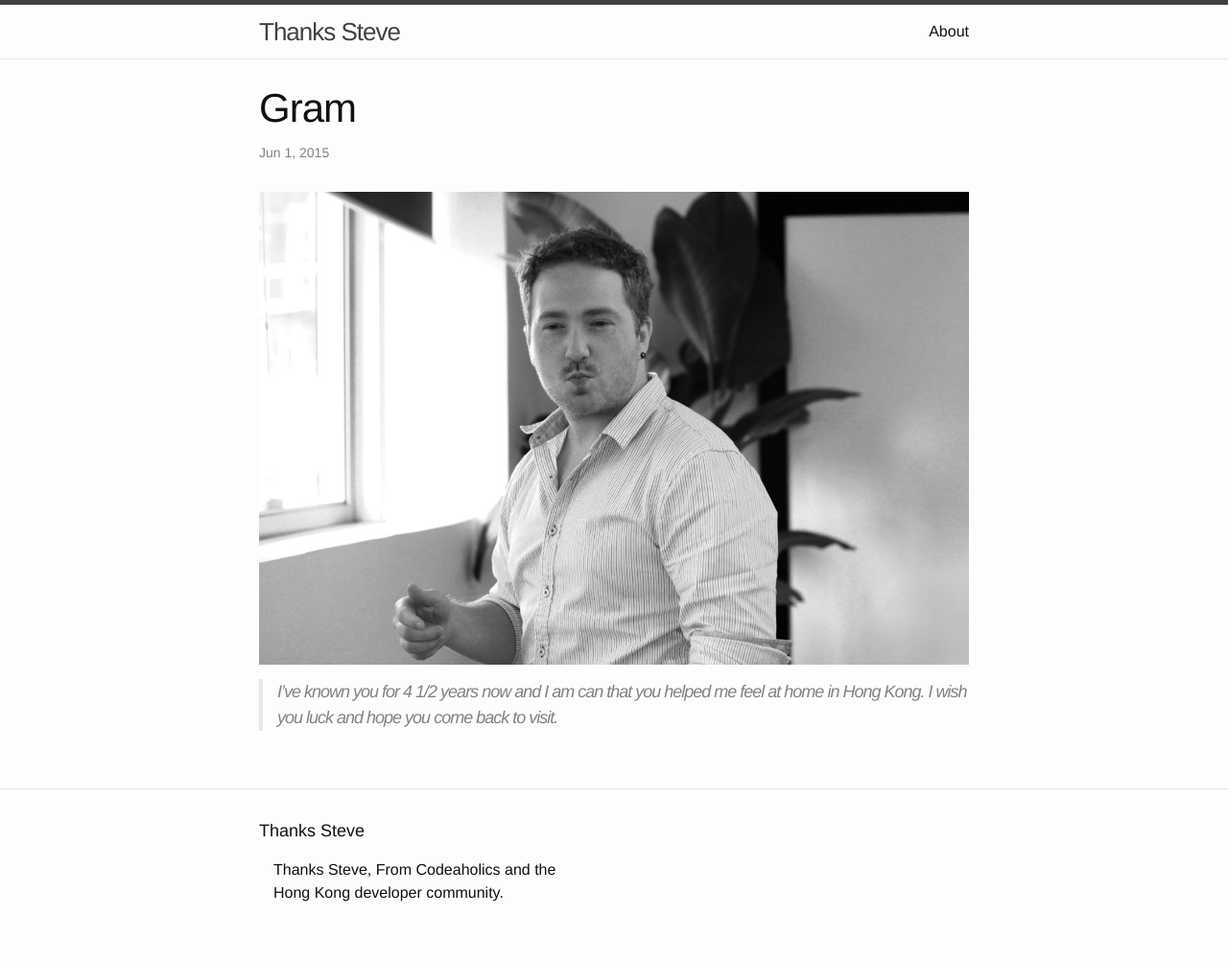
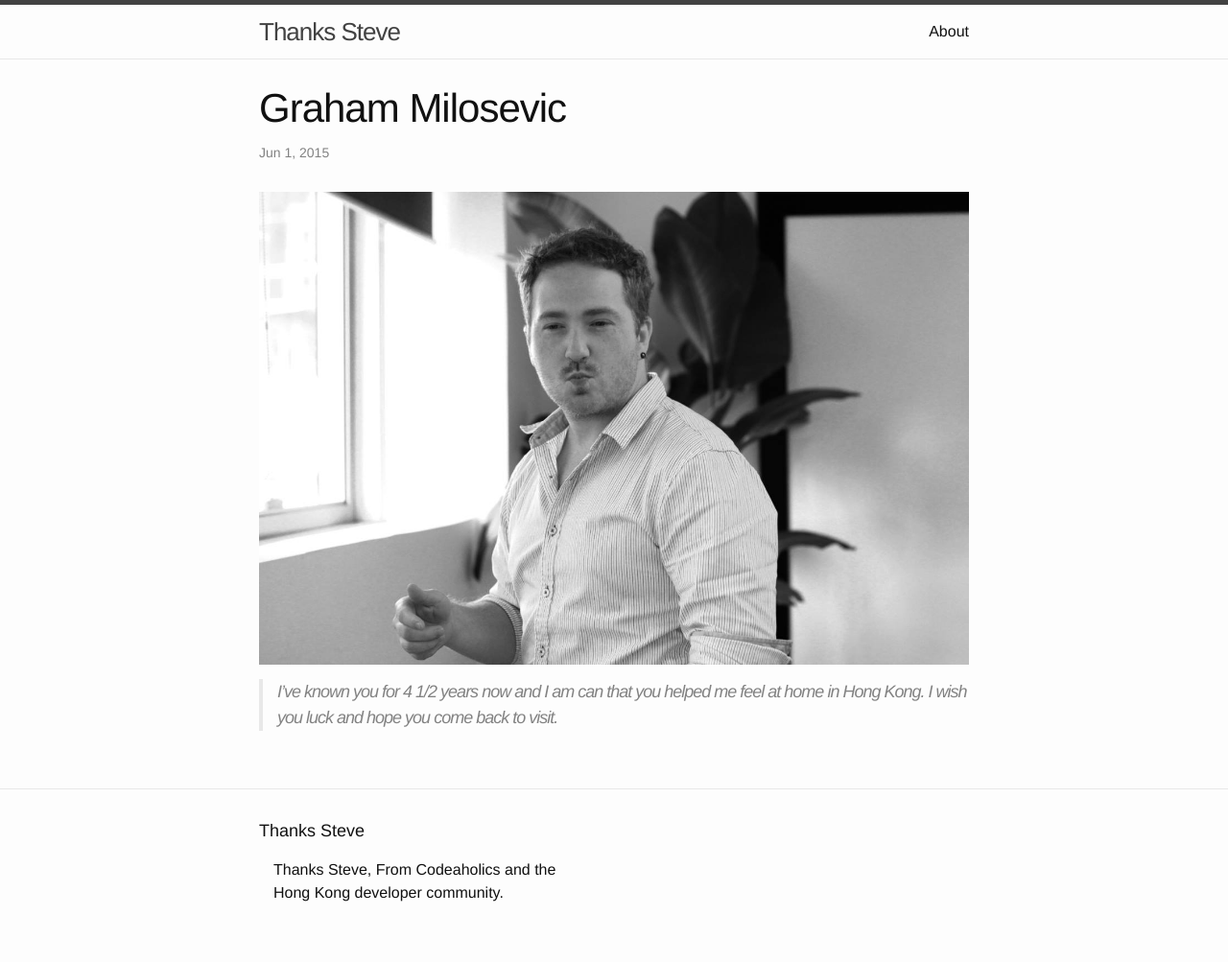
Before and after one commit to codeaholicshk/thanks-steve, a Jekyll site: the page built from _posts/2015-06-01-graham-milosevic.markdown, in a window 1280 px wide. Shown: the whole page at 96% size. Built offline with Jekyll 4.4.1, drawn with Linux system fonts in a browser that asks for light colours.

Commit message:
graham milosevic for consistency

```diff
--- a/_config.yml
+++ b/_config.yml
@@ -9,3 +9,5 @@
 
 # Build settings
 markdown: kramdown
+
+permalink: none
--- a/_posts/2015-06-01-gram.markdown
+++ b/_posts/2015-06-01-graham-milosevic.markdown
@@ -1,6 +1,6 @@
 ---
 layout: post
-title:  "Gram"
+title:  "Graham Milosevic"
 date:   2015-06-01 23:12:59
 categories: thanks
 ---
```
Also changed, not shown: _posts/2015-06-01-andrew-medworth.markdown (renamed from _posts/2015-06-01-andrew medworth.markdown), _posts/2015-06-05-armen-khachikyan.markdown (renamed from _posts/2015-06-05-armen.markdown).
